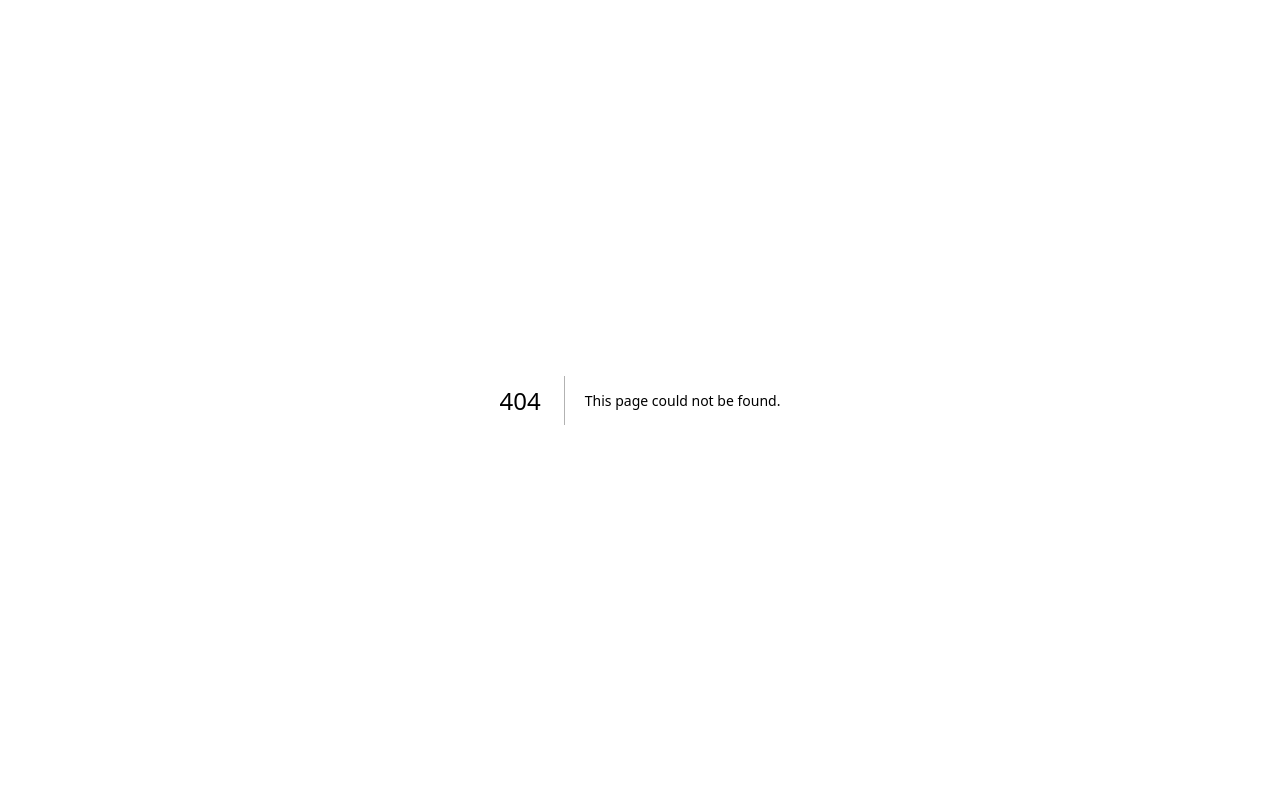
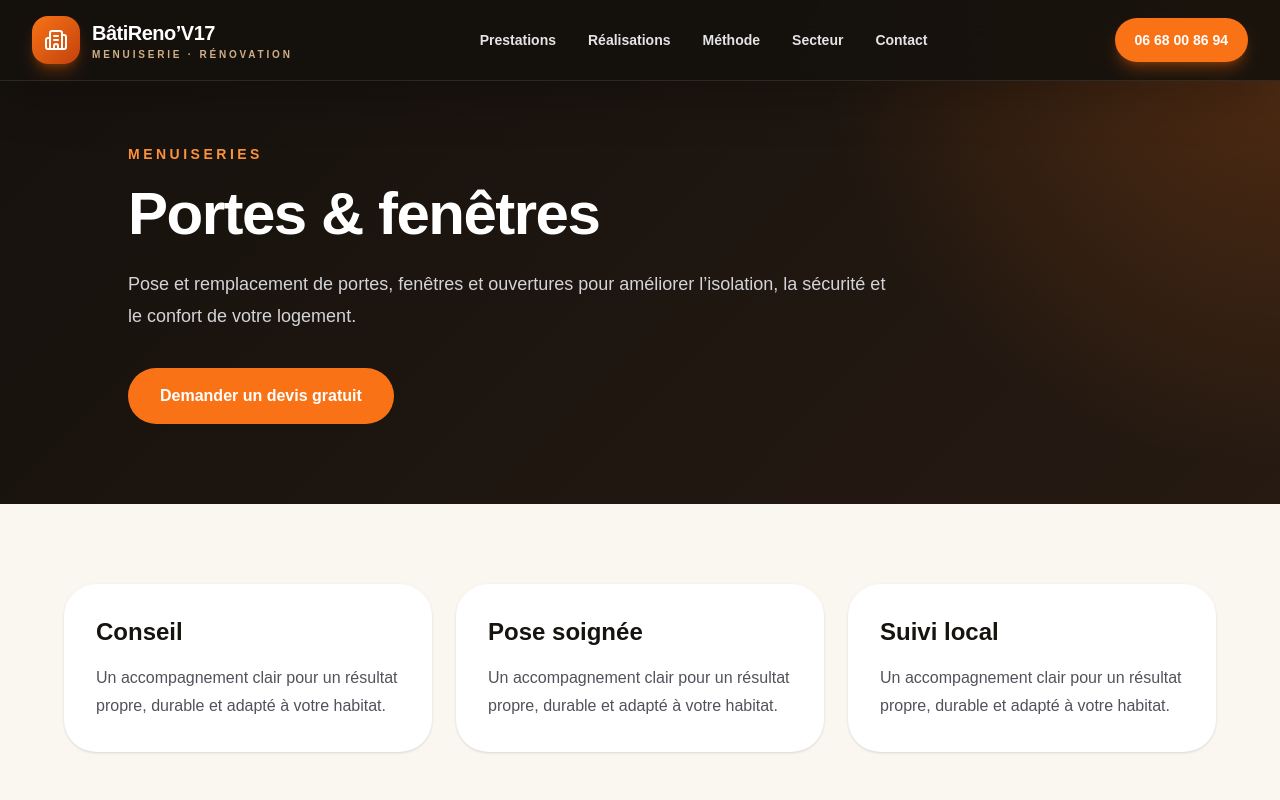
Before and after one commit to Virginie17/batirenov17, a Next.js app: page /portes-fenetres in a window 1280 px wide. Before the commit this address had no page. Shown: the top 800 px of the page. Built offline with nearby package versions, Linux system fonts and the light colour scheme.

Commit message:
Ajout page portes fenetres

```diff
--- /dev/null
+++ b/app/portes-fenetres/page.tsx
@@ -0,0 +1,5 @@
+import { InnerPage } from "../components/InnerPage";
+
+export default function PortesFenetresPage() {
+  return <InnerPage eyebrow="Menuiseries" title="Portes & fenêtres" text="Pose et remplacement de portes, fenêtres et ouvertures pour améliorer l’isolation, la sécurité et le confort de votre logement." />;
+}
```
